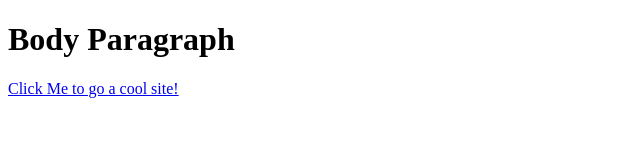
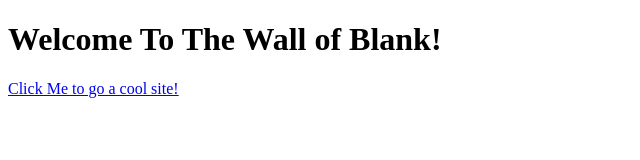
Before and after one commit to somreth916/somreth916.github.io, a plain HTML site: page index.html in a window 1280 px wide. Shown: the whole page, without its empty margins (0-640 px from the left). Drawn offline with Linux system fonts and the light colour scheme.

Commit message:
Added new file

```diff
--- a/index.html
+++ b/index.html
@@ -8,7 +8,7 @@
     <!-- <link rel="stylesheet" href="reset.css"> -->
 </head>
 <body>
-    <h1>Body Paragraph</h1>
+    <h1>Welcome To The Wall of Blank!</h1>
     <a href="fanpage.html">Click Me to go a cool site!</a>
 </body>
 </html>
```
